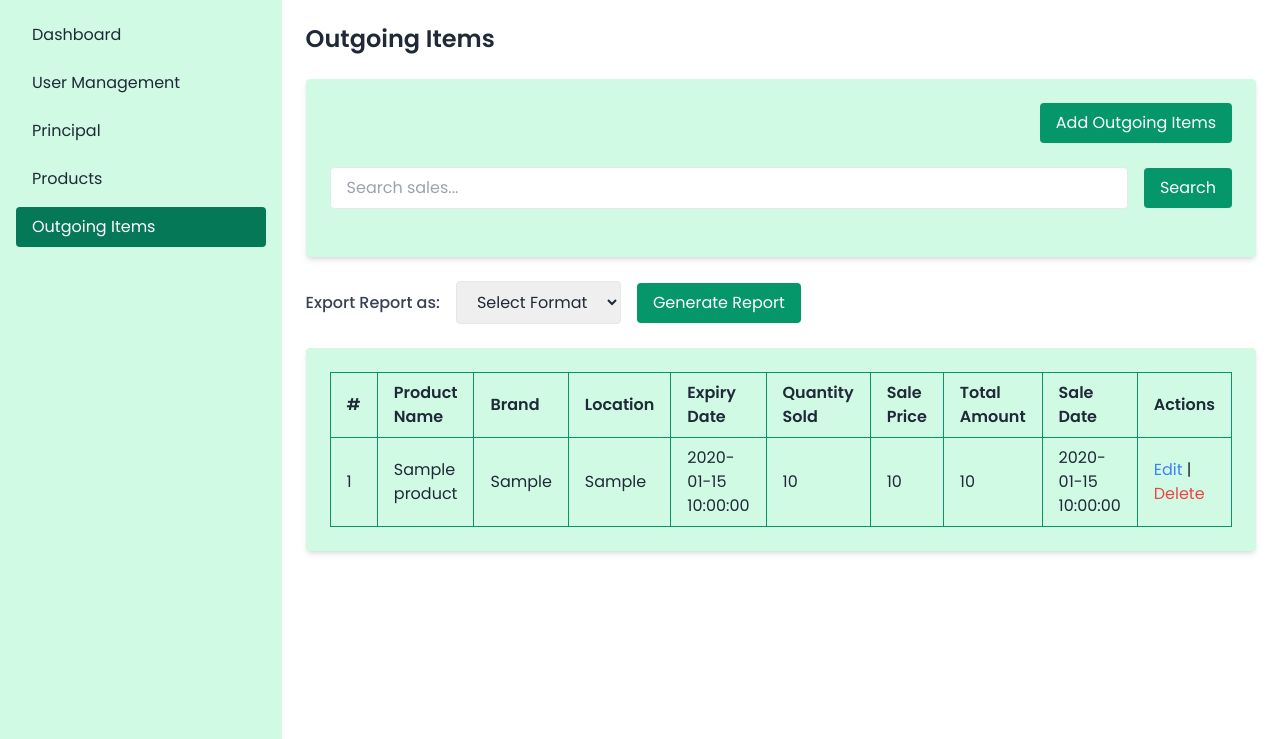
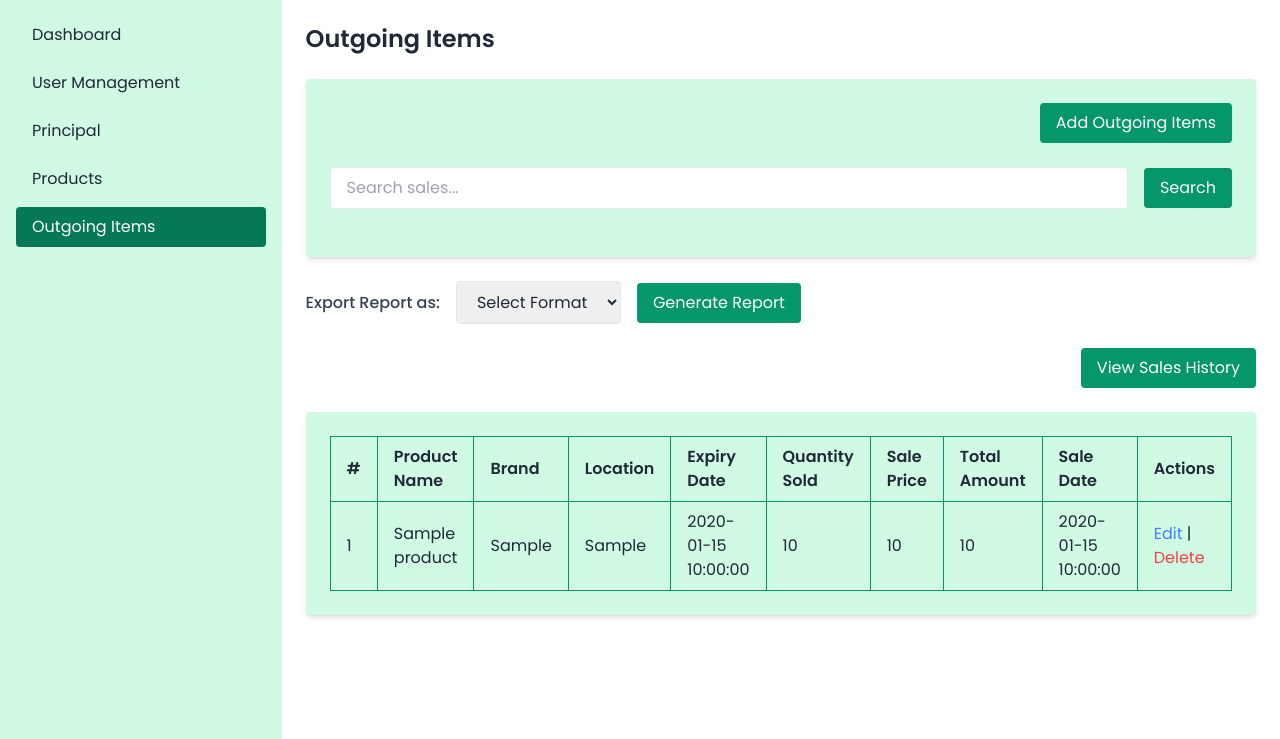
Before and after one commit to njeayyy/inventory, a PHP site: the page made by admin dashboard/sales.php in a window 1280 px wide. Shown: the part 61-800 px from the top of the page. Run offline with PHP 8.4, Linux system fonts and the light colour scheme; the visitor is signed in with stand-in values (Sample User, id 1); tables that the repository leaves empty or names only in its code hold one stand-in row (values such as "Sample post"); some libraries are stand-ins or nearby versions.

Commit message:
sales history

```diff
--- a/admin dashboard/sales.php
+++ b/admin dashboard/sales.php
@@ -3,6 +3,29 @@ include 'db.php'; // Include your DB connection
 require '../vendor/autoload.php';
 
 session_start();
+
+
+function fetchSalesHistory($conn) {
+    $query = "SELECT
+                sales.id,
+                products.product_name,
+                categories.category AS category_name,
+                products.location,
+                products.expiration_date,
+                sales.quantity,
+                sales.sale_price,
+                sales.total_amount,
+                sales.sale_date
+              FROM sales
+              JOIN products ON sales.product_id = products.id
+              JOIN categories ON products.category_id = categories.id
+              ORDER BY sales.sale_date DESC";
+
+    return $conn->query($query);
+}
+
+// Fetch sales history data
+$salesHistory = fetchSalesHistory($conn);
 
 if (isset($_GET['export'])) {
     $exportType = $_GET['export'];
@@ -216,12 +239,16 @@ $result = $conn->query($query);
             }
         }
     </script>
+
+
     <style>
         body {
             font-family: 'Poppins', sans-serif;
         }
     </style>
 </head>
+
+
 
 <body class="bg-gray-50 text-gray-800">
     <div class="flex flex-col min-h-screen">
@@ -281,7 +308,71 @@ $result = $conn->query($query);
                             </select>
                             <button type="submit" class=" text-white px-4 py-2 rounded bg-emerald-600 hover:bg-emerald-700">Generate Report</button>
                         </div>
+
                     </form>
+                        <!-- Button to open modal -->
+                    <div class="flex justify-end mb-6">
+                        <button onclick="toggleModal()" class="text-white px-4 py-2 rounded bg-emerald-600 hover:bg-emerald-700">
+                            View Sales History
+                        </button>
+                    </div>
+
+                    <!-- Sales History Modal -->
+                    <div id="salesHistoryModal" class="hidden fixed inset-0 bg-gray-900 bg-opacity-50 flex items-center justify-center z-50">
+                        <div class="bg-white p-6 rounded shadow-lg w-3/4">
+                            <!-- Modal Header -->
+                            <div class="flex justify-between items-center mb-4">
+                                <h3 class="text-xl font-semibold">Sales History</h3>
+                                <button onclick="toggleModal()" class="text-red-500 font-bold text-lg">&times;</button>
+                            </div>
+
+                            <!-- Table of Sales History -->
+                            <div class="overflow-x-auto">
+                                <table class="w-full border-collapse border border-gray-300">
+                                    <thead>
+                                        <tr>
+                                            <th class="border border-gray-300 px-4 py-2">#</th>
+                                            <th class="border border-gray-300 px-4 py-2">Product Name</th>
+                                            <th class="border border-gray-300 px-4 py-2">Brand</th>
+                                            <th class="border border-gray-300 px-4 py-2">Quantity</th>
+                                            <th class="border border-gray-300 px-4 py-2">Sale Price</th>
+                                            <th class="border border-gray-300 px-4 py-2">Total</th>
+                                            <th class="border border-gray-300 px-4 py-2">Date</th>
+                                        </tr>
+                                    </thead>
+                                    <tbody>
+                                        <!-- Check if $salesHistory has data and display it -->
+                                        <?php if ($salesHistory && $salesHistory->num_rows > 0): ?>
+                                            <?php while ($history = $salesHistory->fetch_assoc()): ?>
+                                                <tr>
+                                                    <td class="border border-gray-300 px-4 py-2"><?= $history['id'] ?></td>
+                                                    <td class="border border-gray-300 px-4 py-2"><?= $history['product_name'] ?></td>
+                                                    <td class="border border-gray-300 px-4 py-2"><?= $history['category_name'] ?></td>
+                                                    <td class="border border-gray-300 px-4 py-2"><?= $history['quantity'] ?></td>
+                                                    <td class="border border-gray-300 px-4 py-2"><?= $history['sale_price'] ?></td>
+                                                    <td class="border border-gray-300 px-4 py-2"><?= $history['total_amount'] ?></td>
+                                                    <td class="border border-gray-300 px-4 py-2"><?= $history['sale_date'] ?></td>
+                                                </tr>
+                                            <?php endwhile; ?>
+                                        <?php else: ?>
+                                            <tr>
+                                                <td colspan="9" class="text-center px-4 py-2">No sales history available.</td>
+                                            </tr>
+                                        <?php endif; ?>
+                                    </tbody>
+                                </table>
+                            </div>
+                        </div>
+                    </div>
+
+                    <script>
+                        function toggleModal() {
+                            const modal = document.getElementById('salesHistoryModal');
+                            modal.classList.toggle('hidden');
+                        }
+                    </script>
+
+
             <div class="bg-emerald-100 p-6 rounded shadow-md mb-6">
                 <!-- Sales Table -->
                 <div class="overflow-x-auto">
@@ -301,6 +392,7 @@ $result = $conn->query($query);
                             </tr>
                         </thead>
                         <tbody>
+
                             <?php while ($row = $result->fetch_assoc()): ?>
                             <tr>
                                 <td class="border border-emerald-600 hover:bg-white px-4 py-2"><?= $row['id'] ?></td>
@@ -320,6 +412,10 @@ $result = $conn->query($query);
                             </tr>
                             <?php endwhile; ?>
                         </tbody>
+
+
+
+                        </main>
                     </table>
                 </div>
             </div>
@@ -327,5 +423,4 @@ $result = $conn->query($query);
         </div>
     </div>
 </body>
-
 </html>
```
